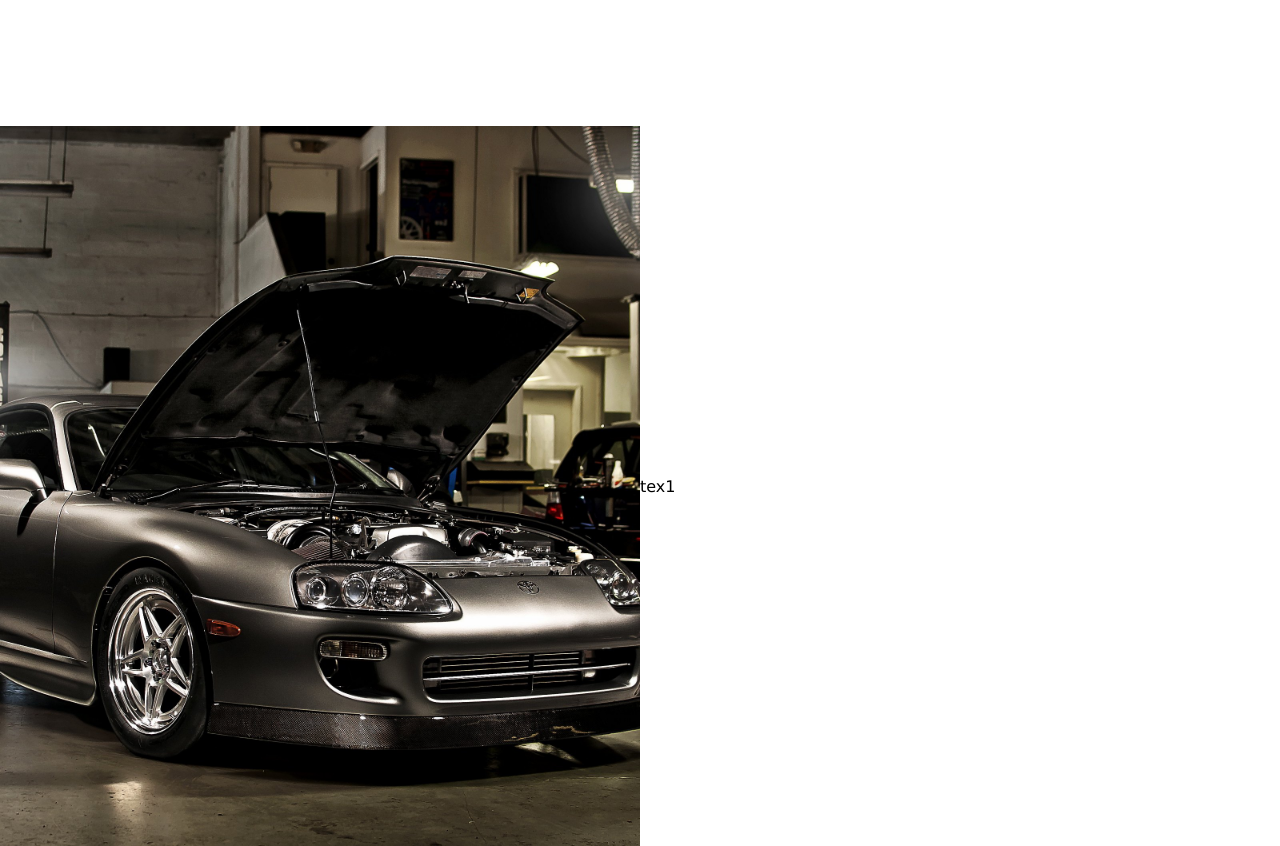
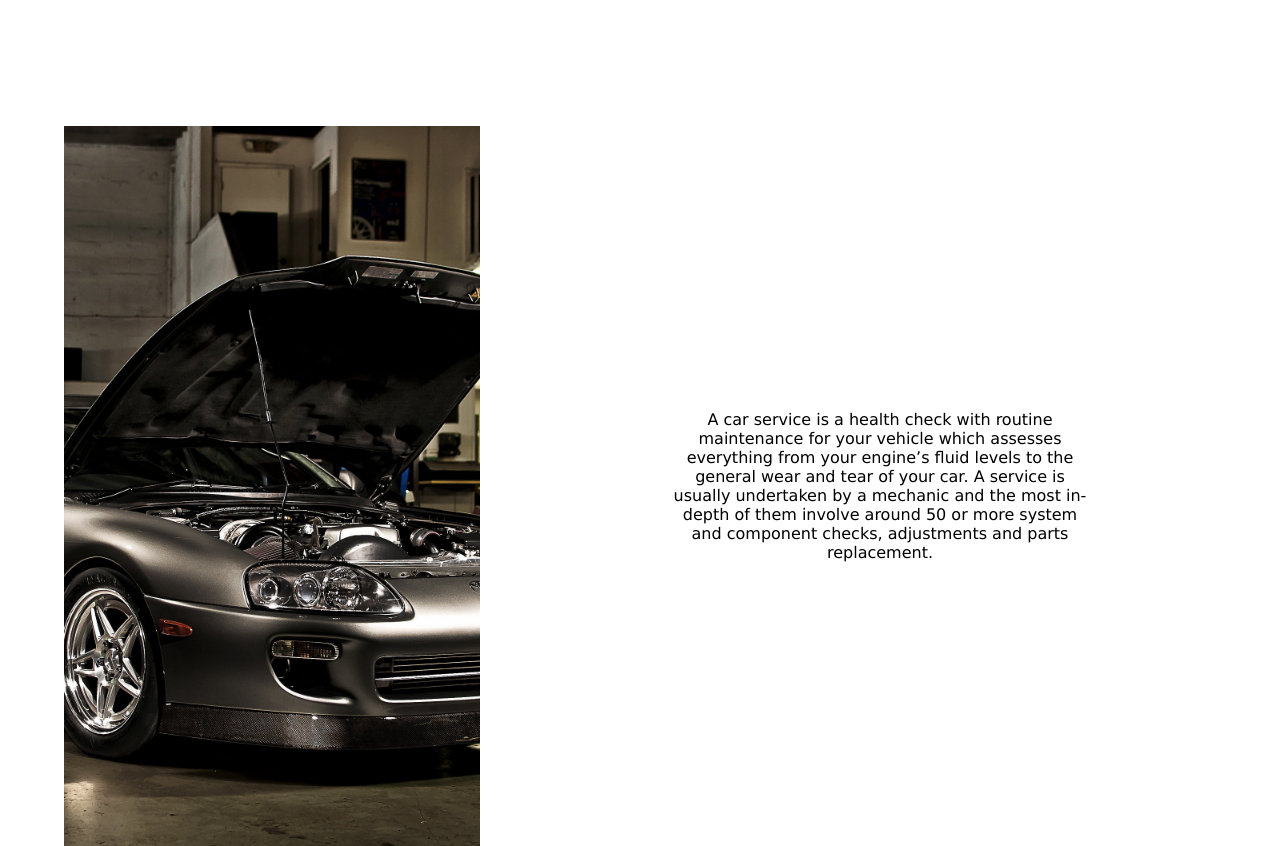
Before and after one commit to kenankaric122/carserviceweb, a React (Create React App) app: page / in a window 1280 px wide. Shown: the part 802-1648 px from the top of the page. Built offline with nearby package versions, Linux system fonts and the light colour scheme.

Commit message:
:sparkles: new features

```diff
--- a/src/components/More.jsx
+++ b/src/components/More.jsx
@@ -5,10 +5,10 @@ import image from '../assets/supra.jpg'
 function More() {
     return (
         <div className='more'>
-            <div className='img1' style={{ backgroundImage: `url(${image})` }}>
-            </div>
+            <div className='img1' style={{ backgroundImage: `url(${image})` }}></div>
             <div className='text1'>
-                tex1
+            A car service is a health check with routine maintenance for your vehicle which assesses everything from your engine’s fluid levels to the general wear and tear of your car.
+            A service is usually undertaken by a mechanic and the most in-depth of them involve around 50 or more system and component checks, adjustments and parts replacement.
             </div>
         </div>
     )
--- a/src/components/styles/Home.css
+++ b/src/components/styles/Home.css
@@ -5,6 +5,7 @@
     display: flex;
     justify-content: center;
     flex-direction: column;
+    background-attachment: fixed;
     background-position: center;
     background-repeat: no-repeat;
     background-size: cover;
--- a/src/components/styles/More.css
+++ b/src/components/styles/More.css
@@ -6,6 +6,7 @@
 }
 
 .more .img1{
+    margin-left: 5%;
     height: 100%;
     flex: 50%;
     background-position: center;
@@ -14,8 +15,11 @@
 }
 
 .more .text1{
+    margin-left: 15%;
+    margin-right: 15%;
     height: 100%;
     flex: 50%;
+    text-align: center;
     display: flex;
     flex-direction: column;
     justify-content: center;
```
